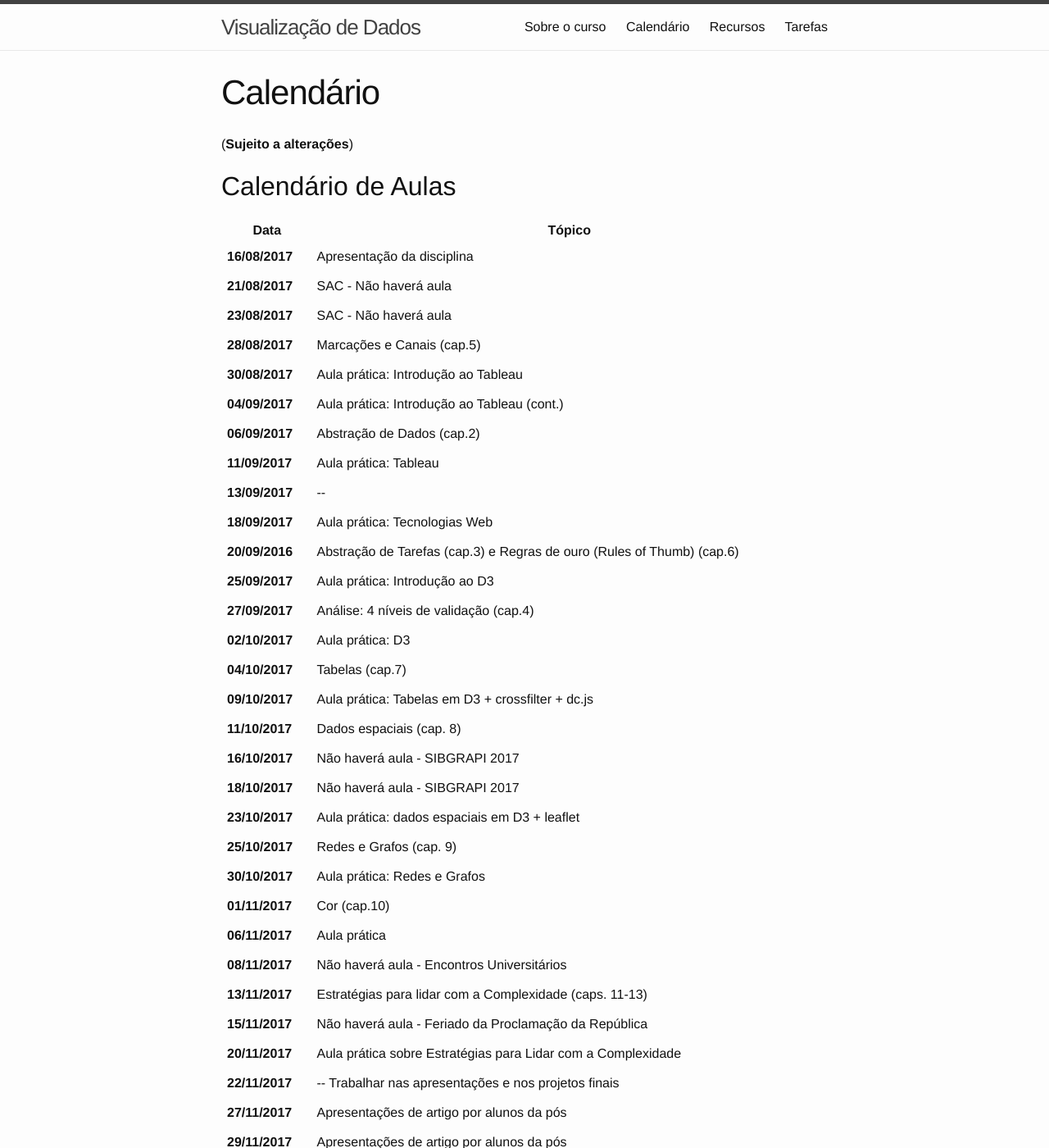
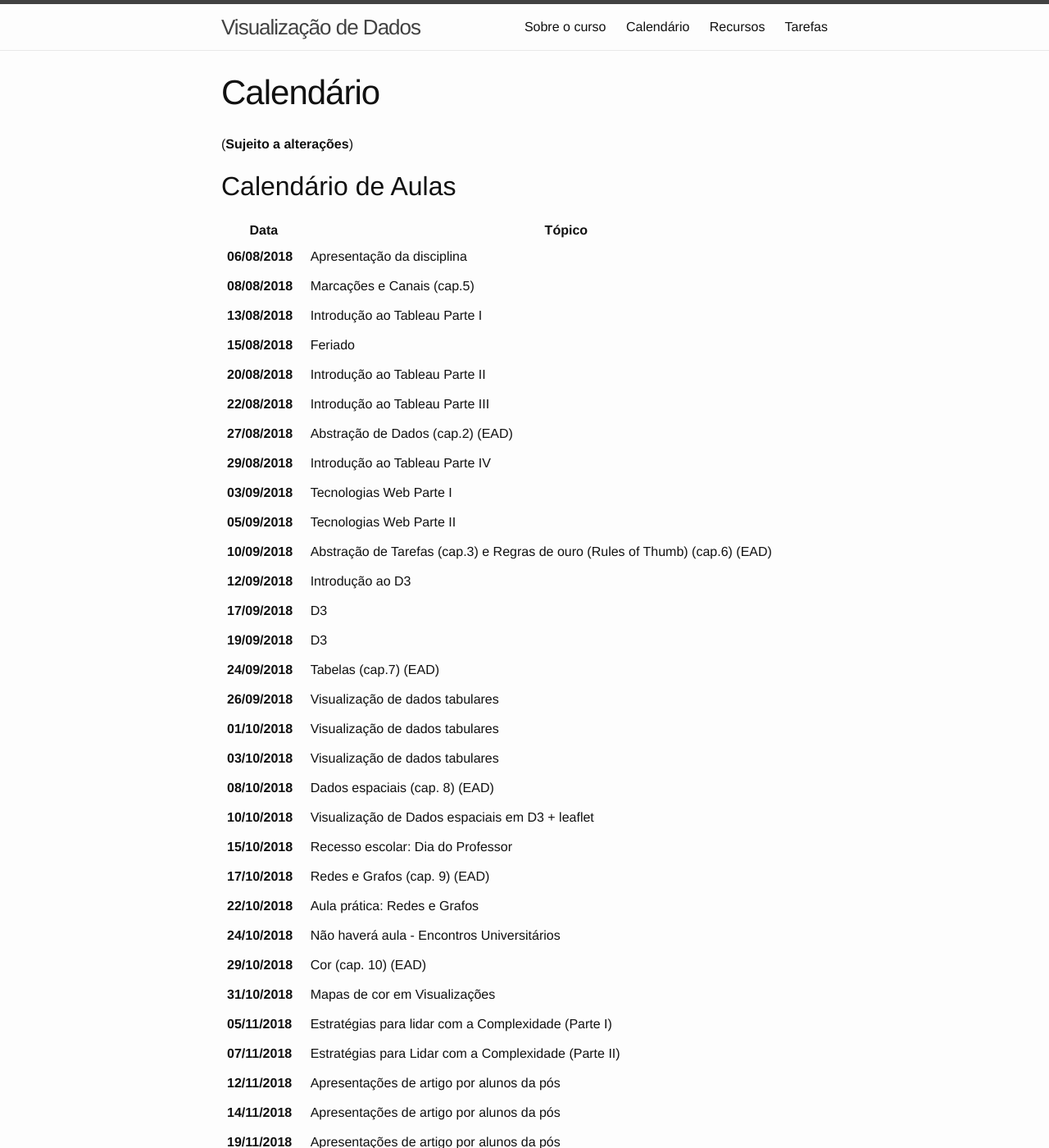
Before and after one commit to emanueles/datavis-course, a Jekyll site: the page built from calendar.md, in a window 1280 px wide and 1400 px high. Shown: the whole window at 82% size. Built offline with Jekyll 4.4.1, drawn with Linux system fonts in a browser that asks for light colours; some of the changed text lies outside the part shown.

Commit message:
Updates for 2018

```diff
--- a/calendar.md
+++ b/calendar.md
@@ -18,148 +18,156 @@ permalink: /calendar/
   <tbody>
 
     <tr>
-      <td><b>16/08/2017</b></td>
+      <td><b>06/08/2018</b></td>
       <td>Apresentação da disciplina</td>
     </tr>
     <tr>
-      <td><b>21/08/2017</b></td>
-      <td>SAC - Não haverá aula</td>
-    </tr>
-    <tr>
-      <td><b>23/08/2017</b></td>
-      <td>SAC - Não haverá aula</td>
-    </tr>
-    <tr>
-      <td><b>28/08/2017</b></td>
+      <td><b>08/08/2018</b></td>
       <td>Marcações e Canais (cap.5)</td>
     </tr>
     <tr>
-      <td><b>30/08/2017</b></td>
-      <td>Aula prática: Introdução ao Tableau</td>
+      <td><b>13/08/2018</b></td>
+      <td>Introdução ao Tableau Parte I</td>
     </tr>
     <tr>
-      <td><b>04/09/2017</b></td>
-      <td>Aula prática: Introdução ao Tableau (cont.)</td>
+      <td><b>15/08/2018</b></td>
+      <td>Feriado</td>
     </tr>
     <tr>
-      <td><b>06/09/2017</b></td>
-      <td> Abstração de Dados (cap.2) </td>
+      <td><b>20/08/2018</b></td>
+      <td>Introdução ao Tableau Parte II</td>
     </tr>
     <tr>
-      <td><b>11/09/2017</b></td>
-      <td>Aula prática: Tableau</td>
+      <td><b>22/08/2018</b></td>
+      <td>Introdução ao Tableau Parte III</td>
     </tr>
     <tr>
-      <td><b>13/09/2017</b></td>
-      <td>--</td>
+      <td><b>27/08/2018</b></td>
+      <td> Abstração de Dados (cap.2) (EAD)</td>
     </tr>
     <tr>
-      <td><b>18/09/2017</b></td>
-      <td>Aula prática: Tecnologias Web</td>
+      <td><b>29/08/2018</b></td>
+      <td>Introdução ao Tableau Parte IV</td>
     </tr>
     <tr>
-      <td><b>20/09/2016</b></td>
-      <td>Abstração de Tarefas (cap.3) e Regras de ouro (Rules of Thumb) (cap.6) </td>
+      <td><b>03/09/2018</b></td>
+      <td>Tecnologias Web Parte I</td>
     </tr>
     <tr>
-      <td><b>25/09/2017</b></td>
-      <td>Aula prática: Introdução ao D3</td>
+      <td><b>05/09/2018</b></td>
+      <td>Tecnologias Web Parte II</td>
     </tr>
     <tr>
-      <td><b>27/09/2017</b></td>
-      <td> Análise: 4 níveis de validação (cap.4)  </td>
+      <td><b>10/09/2018</b></td>
+      <td>Abstração de Tarefas (cap.3) e Regras de ouro (Rules of Thumb) (cap.6) (EAD) </td>
     </tr>
     <tr>
-      <td><b>02/10/2017</b></td>
-      <td> Aula prática: D3 </td>
+      <td><b>12/09/2018</b></td>
+      <td>Introdução ao D3</td>
     </tr>
     <tr>
-      <td><b>04/10/2017</b></td>
-      <td> Tabelas (cap.7)   </td>
+      <td><b>17/09/2018</b></td>
+      <td>  D3 </td>
     </tr>
     <tr>
-      <td><b>09/10/2017</b></td>
-      <td> Aula prática: Tabelas em D3 + crossfilter + dc.js</td>
+      <td><b>19/09/2018</b></td>
+      <td> D3 </td>
     </tr>
     <tr>
-      <td><b>11/10/2017</b></td>
-      <td> Dados espaciais (cap. 8)</td>
+      <td><b>24/09/2018</b></td>
+      <td> Tabelas (cap.7) (EAD)  </td>
     </tr>
     <tr>
-      <td><b>16/10/2017</b></td>
-      <td> Não haverá aula - SIBGRAPI 2017</td>
+      <td><b>26/09/2018</b></td>
+      <td> Visualização de dados tabulares</td>
     </tr>
     <tr>
-      <td><b>18/10/2017</b></td>
-      <td> Não haverá aula - SIBGRAPI 2017</td>
+      <td><b>01/10/2018</b></td>
+      <td> Visualização de dados tabulares </td>
     </tr>
     <tr>
-      <td><b>23/10/2017</b></td>
-      <td> Aula prática: dados espaciais em D3 + leaflet </td>
+      <td><b>03/10/2018</b></td>
+      <td> Visualização de dados tabulares</td>
     </tr>
     <tr>
-      <td><b>25/10/2017</b></td>
-      <td>  Redes e Grafos (cap. 9)</td>
+      <td><b>08/10/2018</b></td>
+      <td> Dados espaciais (cap. 8) (EAD)</td>
     </tr>
     <tr>
-      <td><b>30/10/2017</b></td>
+      <td><b>10/10/2018</b></td>
+      <td> Visualização de Dados espaciais em D3 + leaflet </td>
+    </tr>
+    <tr>
+      <td><b>15/10/2018</b></td>
+      <td> Recesso escolar: Dia do Professor</td>
+    </tr>
+    <tr>
+      <td><b>17/10/2018</b></td>
+      <td> Redes e Grafos (cap. 9) (EAD) </td>
+    </tr>
+    <tr>
+      <td><b>22/10/2018</b></td>
       <td> Aula prática: Redes e Grafos </td>
     </tr>
     <tr>
-      <td><b>01/11/2017</b></td>
-      <td> Cor (cap.10) </td>
-    </tr>
-    <tr>
-      <td><b>06/11/2017</b></td>
-      <td> Aula prática </td>
-    </tr>
-    <tr>
-      <td><b>08/11/2017</b></td>
+      <td><b>24/10/2018</b></td>
       <td> Não haverá aula - Encontros Universitários </td>
     </tr>
     <tr>
-      <td><b>13/11/2017</b></td>
-      <td> Estratégias para lidar com a Complexidade (caps. 11-13) </td>
+      <td><b>29/10/2018</b></td>
+      <td> Cor (cap. 10) (EAD) </td>
     </tr>
     <tr>
-      <td><b>15/11/2017</b></td>
-      <td> Não haverá aula - Feriado da Proclamação da República </td>
+      <td><b>31/10/2018</b></td>
+      <td> Mapas de cor em Visualizações</td>
     </tr>
     <tr>
-      <td><b>20/11/2017</b></td>
-      <td> Aula prática sobre Estratégias para Lidar com a Complexidade </td>
+      <td><b>05/11/2018</b></td>
+      <td> Estratégias para lidar com a Complexidade (Parte I)</td>
     </tr>
     <tr>
-      <td><b>22/11/2017</b></td>
-      <td> -- Trabalhar nas apresentações e nos projetos finais</td>
+      <td><b>07/11/2018</b></td>
+      <td> Estratégias para Lidar com a Complexidade (Parte II)</td>
     </tr>
     <tr>
-      <td><b>27/11/2017</b></td>
+      <td><b>12/11/2018</b></td>
+      <td> Apresentações de artigo por alunos da pós</td>
+    </tr>
+    <tr>
+      <td><b>14/11/2018</b></td>
       <td> Apresentações de artigo por alunos da pós </td>
     </tr>
     <tr>
-      <td><b>29/11/2017</b></td>
+      <td><b>19/11/2018</b></td>
       <td> Apresentações de artigo por alunos da pós </td>
     </tr>
     <tr>
-      <td><b>04/12/2017</b></td>
+      <td><b>21/11/2018</b></td>
       <td> Apresentações de artigo por alunos da pós </td>
     </tr>
     <tr>
-      <td><b>06/12/2017</b></td>
-      <td> Apresentação projeto final (graduação)  </td>
+      <td><b>26/11/2018</b></td>
+      <td> Apresentações de artigo por alunos da pós  </td>
     </tr>
     <tr>
-      <td><b>11/12/2017</b></td>
-      <td>  Apresentação projeto final (graduação) </td>
+      <td><b>28/11/2018</b></td>
+      <td> Apresentação projeto final (graduação) </td>
     </tr>
     <tr>
-      <td><b>13/12/2017</b></td>
-      <td>  Apresentação projeto final (pós-graduação)</td>
+      <td><b>03/12/2018</b></td>
+      <td>Apresentação projeto final (graduação)</td>
     </tr>
     <tr>
-      <td><b>18/12/2017</b></td>
+      <td><b>05/12/2018</b></td>
       <td> Apresentação projeto final (pós-graduação) </td>
+    </tr>
+    <tr>
+      <td><b>10/12/2018</b></td>
+      <td> Apresentação projeto final (pós-graduação)</td>
+    </tr>
+    <tr>
+      <td><b>12/12/2018</b></td>
+      <td> Avaliação Final </td>
     </tr>
     </tbody>
 </table>
```
Also changed, not shown: _posts/2017-08-10-boas-vindas.md (deleted, +0 -9 lines), _posts/2017-09-10-tarefa-1.md (deleted, +0 -8 lines), _posts/2017-09-25-repositorios-alunos.md (deleted, +0 -196 lines), _posts/2017-10-14-propostas.md (deleted, +0 -8 lines), _posts/2017-11-01-papers.md (deleted, +0 -114 lines), _tasks/2017-09-10-tarefa-1.md (deleted, +0 -69 lines), _tasks/2017-10-14-proposta.md (deleted, +0 -65 lines), about.md (+4 -4 lines).
